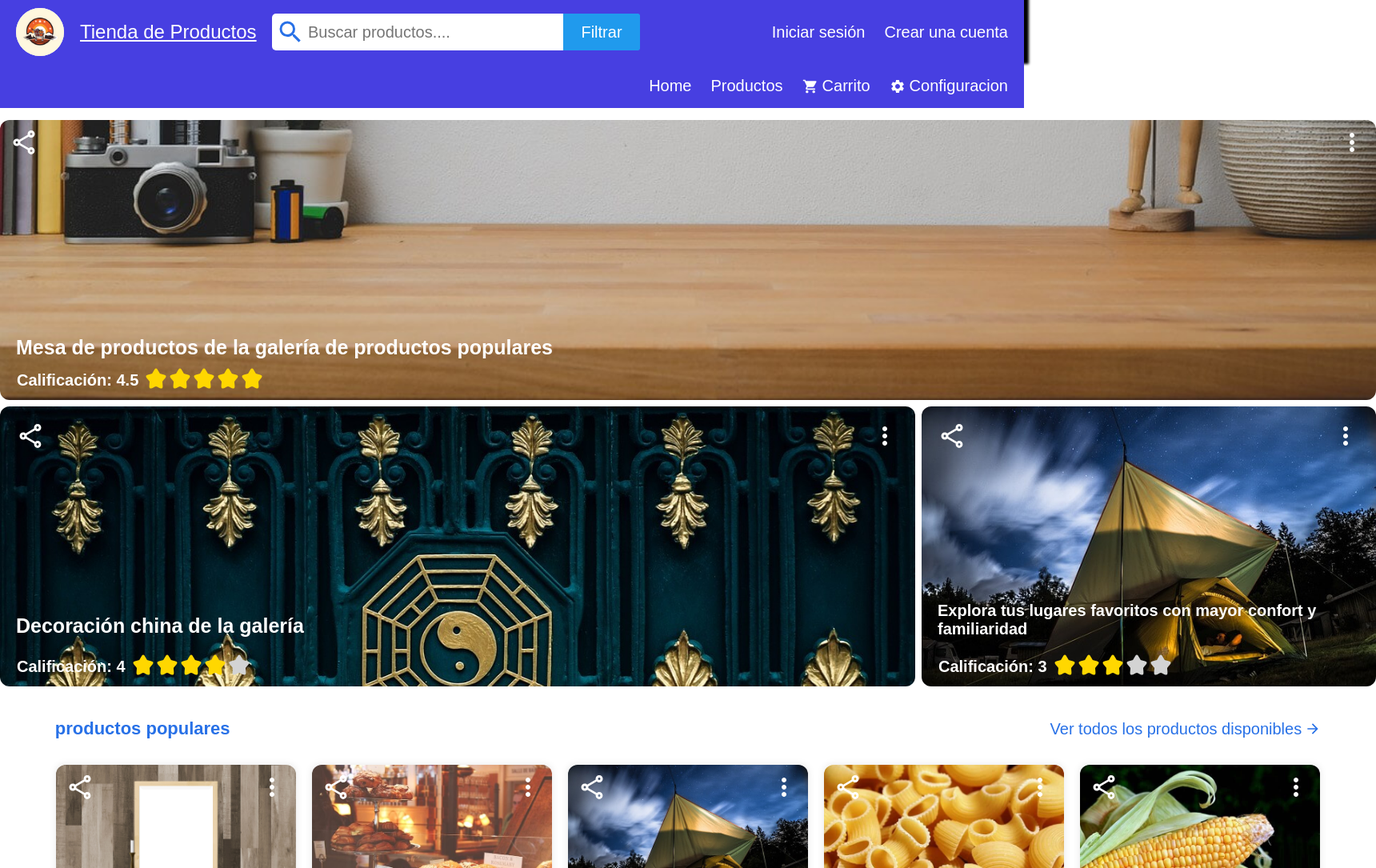
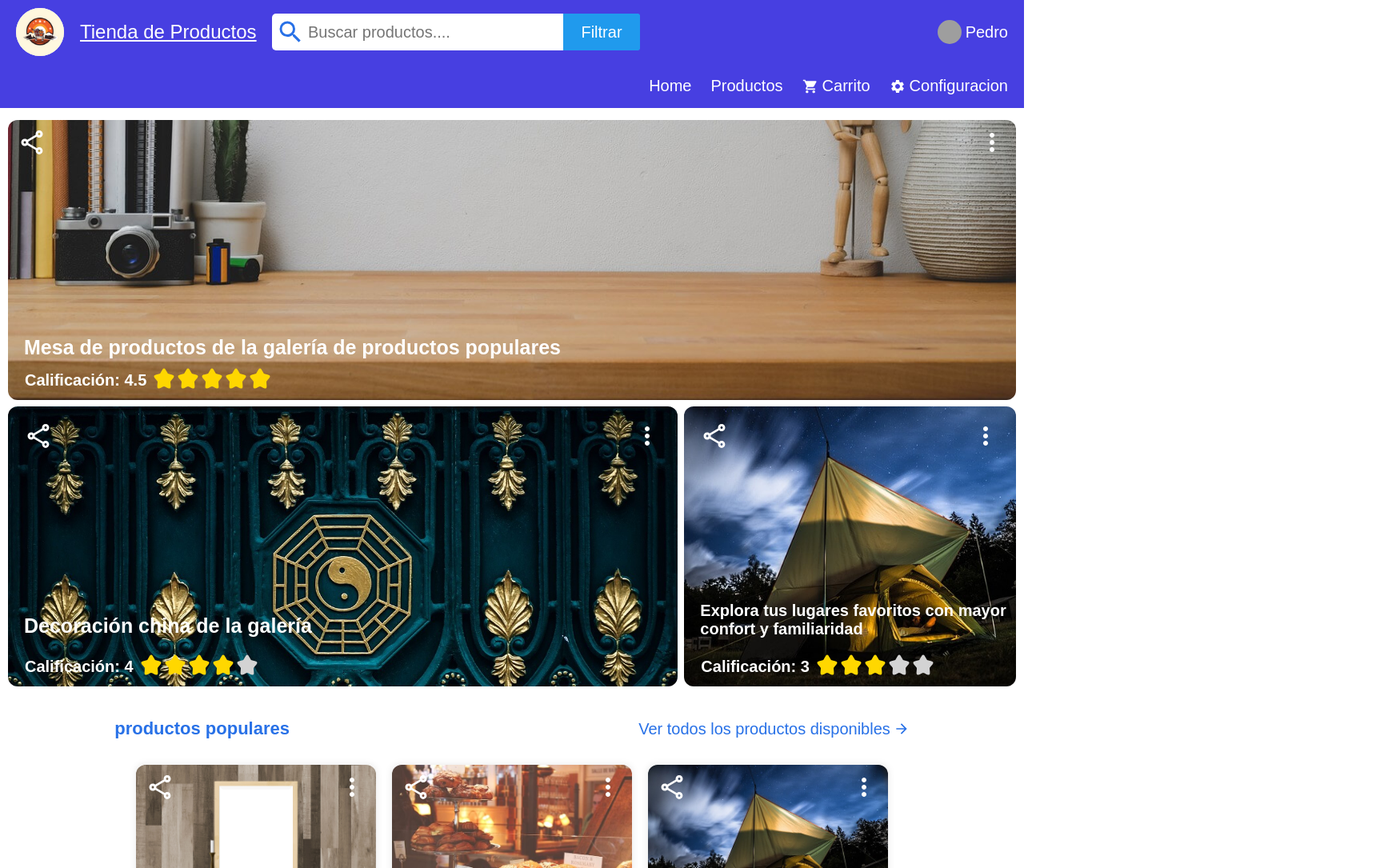
Before and after one commit to SergioDavidFernandezVilla/Proyecto-1-CON-REACT-JS-Tienda_Online, a React (Vite) app in the folder Frontend/: page / in a window 1280 px wide. Shown: the top 1085 px of the page at 80% size, 1720 px wide, since content can reach past the window. Built offline with nearby package versions, Linux system fonts and the light colour scheme; grey boxes are pictures that could not be loaded.

Commit message:
-Mejoras en el layour en general y en otras.

```diff
--- a/Frontend/src/components/Cards/CardProducts/CardsProductComponent.jsx
+++ b/Frontend/src/components/Cards/CardProducts/CardsProductComponent.jsx
@@ -19,9 +19,34 @@ export default function CardsProductComponent({
   id,
   etiqueta,
 }) {
+  const [TamañoCard, setTamañoCard] = useState(5);
+  const [TamañoWidth, setTamañoWidth] = useState(0);
+
+  const laptop = 1024;
+  const desktop = 1600;
+  const tablet = 768;
+  const mobile = 480;
+
+  useEffect(() => {
+    const TamañoWidth = window.innerWidth; // Obtener el ancho de la ventana del navegador
+    setTamañoWidth(TamañoWidth);
+
+    if (TamañoWidth < laptop) {
+      setTamañoCard(2);
+    } else if (TamañoWidth < desktop) {
+      setTamañoCard(3);
+    } else if (TamañoWidth < tablet) {
+      setTamañoCard(4);
+    } else if (TamañoWidth < mobile) {
+      setTamañoCard(1);
+    }
+
+    console.log("TamañoWidth", TamañoWidth);
+  }, [TamañoWidth]);
+
   const { nextPage, prevPage, startIndex, endIndex, className } = usePagination(
     0,
-    5,
+    TamañoCard, // Cantidad de elementos por página
     jsonAPI.length,
     etiqueta
   ); // Mostrar 5 elementos por página
--- /dev/null
+++ b/Frontend/src/components/Header/OtherOption/AccountComponent.jsx
@@ -0,0 +1,36 @@
+//dependencies
+import { useContext } from "react";
+import { Link } from "react-router-dom";
+
+//Context
+import { AuthContext } from "../../../context/AuthContext/useAuthContext";
+
+export const AccountComponent = ({ user }) => {
+  const { handleClickLogin } = useContext(AuthContext);
+
+  return (
+    <ul className="header__menu__nav__opciones__nav__list_ul">
+      {user.map((user) => (
+        <li
+          className="header__menu__nav__opciones__nav__list__item_li"
+          key={user.id}
+        >
+          <Link
+            onClick={handleClickLogin}
+            to="/"
+            className="link__menu__nav__opciones__nav__list__item__link"
+          >
+            <img
+              src={user.avatarURL}
+              alt={user.name}
+              width={30}
+              height={30}
+              style={{ borderRadius: "50%" }}
+            />
+            {user.name}
+          </Link>
+        </li>
+      ))}
+    </ul>
+  );
+};
--- a/Frontend/src/components/Header/OtherOption/OtherOptionComponent.jsx
+++ b/Frontend/src/components/Header/OtherOption/OtherOptionComponent.jsx
@@ -1,30 +1,24 @@
 //Dependencies
 import { useContext } from "react";
-import { Link } from "react-router-dom";
 
 //Context
 import { AuthContext } from "../../../context/AuthContext/useAuthContext";
 
+//Components
+import { AccountComponent } from "./AccountComponent";
+import { SignAccoutComponent } from "./SignAccoutComponent";
+
 export const OtherOptionsComponent = () => {
-  const { handleClickLogin, handleClickLogout } = useContext(AuthContext);
+  const { user } = useContext(AuthContext);
+  console.log("user tamaño", user.length);
 
   return (
-    <ul className="header__menu__nav__opciones__nav__list_ul">
-      <li className="header__menu__nav__opciones__nav__list__item_li">
-        <Link
-          onClick={handleClickLogin}
-          to="/"
-          className="link__menu__nav__opciones__nav__list__item__link"
-        >
-          Iniciar sesión
-        </Link>
-      </li>
-
-      <li className="header__menu__nav__opciones__nav__list__item_li">
-        <Link className="link__menu__nav__opciones__nav__list__item__link">
-          Crear una cuenta
-        </Link>
-      </li>
-    </ul>
+    <>
+      {user.length > 0 ? (
+        <AccountComponent user={user} />
+      ) : (
+        <SignAccoutComponent />
+      )}
+    </>
   );
 };
--- /dev/null
+++ b/Frontend/src/components/Header/OtherOption/SignAccoutComponent.jsx
@@ -0,0 +1,30 @@
+//Dependencies
+import { useContext } from "react";
+import { Link } from "react-router-dom";
+
+//Context
+import { AuthContext } from "../../../context/AuthContext/useAuthContext";
+
+export const SignAccoutComponent = () => {
+  const { handleClickLogin } = useContext(AuthContext);
+
+  return (
+    <ul className="header__menu__nav__opciones__nav__list_ul">
+      <li className="header__menu__nav__opciones__nav__list__item_li">
+        <Link
+          onClick={handleClickLogin}
+          to="/"
+          className="link__menu__nav__opciones__nav__list__item__link"
+        >
+          Iniciar sesión
+        </Link>
+      </li>
+
+      <li className="header__menu__nav__opciones__nav__list__item_li">
+        <Link className="link__menu__nav__opciones__nav__list__item__link">
+          Crear una cuenta
+        </Link>
+      </li>
+    </ul>
+  );
+};
--- a/Frontend/src/css/mediaquery.css
+++ b/Frontend/src/css/mediaquery.css
@@ -0,0 +1,31 @@
+@media screen and (min-width: 800px) and (max-width: 1600px){
+    .container__home{
+        width: calc(100% - 20px);
+        height: 100%;
+        margin: 0 auto;
+    }
+
+    .footer{
+        width: 100%;
+        height: 100%;
+        background-color: var(--background-color);
+
+        .footer__container{
+            width: 100%;
+            height: 100%;
+            display: grid;
+            grid-template-columns: repeat(auto-fit, minmax(100px, 200px));
+            gap: 20px;
+            padding: 20px;
+            justify-content: center;
+            align-items: center;
+
+        }
+    }
+
+    .container__product__details{
+        width: calc(100% - 20px);
+        height: 100%;
+        margin: 0 auto;
+    }
+}
--- a/Frontend/src/hooks/MenuAuth/useMenuAuthHook.jsx
+++ b/Frontend/src/hooks/MenuAuth/useMenuAuthHook.jsx
@@ -11,6 +11,7 @@ export const useMenuAuthHook = () => {
       email: "pedro@gmail.com",
       password: "123456",
       role: "user",
+      avatarURL: "https://avatars.dicebear.com/api/initials/Pedro.svg",
     },
   ]);
 
@@ -20,8 +21,8 @@ export const useMenuAuthHook = () => {
   };
 
   const handleClickLogout = () => {
-    setIsOpenMenuAuth(!isOpenMenuAuth);
-    console.log("click logout");
+    setUser([]);
+    console.log("Se ha cerrado sesión");
   };
 
   return {
--- a/Frontend/src/index.css
+++ b/Frontend/src/index.css
@@ -277,7 +277,7 @@ body{
         .header__menu__nav__opciones__nav__list__item_li{
           display: flex;
           align-items: center;
-          height: 100%;
+          height: fit-content;
           color: white;
 
           .link__menu__nav__opciones__nav__list__item__link{
@@ -1168,8 +1168,9 @@ body{
       .home__products__container__header{
         width: 92%;
         margin: 0 auto;
-        display: grid;
-        grid-template-columns: 1fr 1fr;
+        display: flex;
+        justify-content: space-between;
+        align-items: center;
         gap: 20px;
 
 
```
